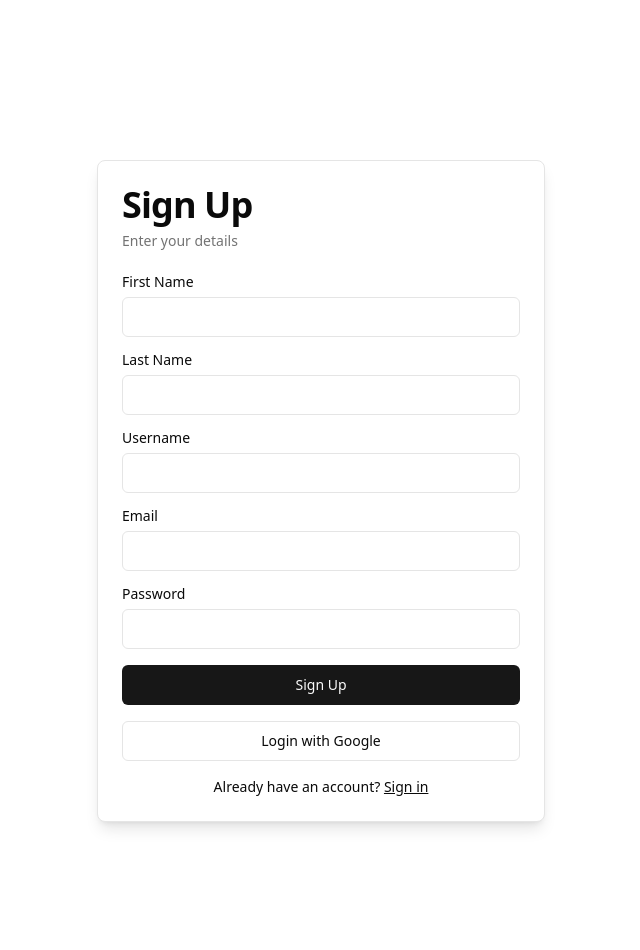
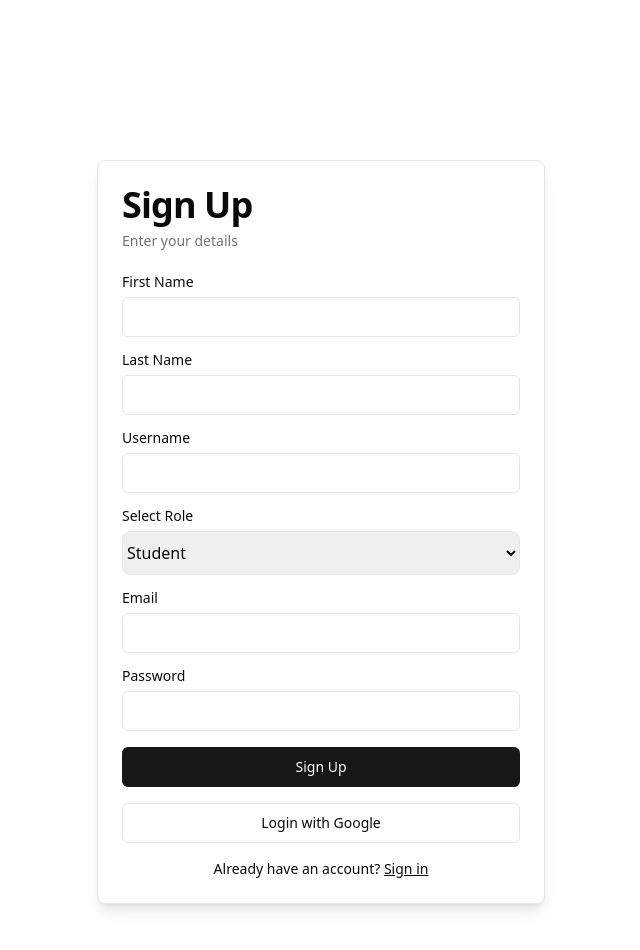
Before and after one commit to Darker98/EduFlow, a React (Vite) app in the folder client/: page /signup in a window 1280 px wide. Shown: the top 950 px of the page, without its empty margins (319-959 px from the left). Built offline with nearby package versions, Linux system fonts and the light colour scheme.

Commit message:
added a select option in signup page and added two buttons in the login page

```diff
--- a/client/src/components/login-form.jsx
+++ b/client/src/components/login-form.jsx
@@ -77,9 +77,14 @@ function LoginForm() {
             </div>
             <Input id="password" type="password" required value={password} onChange={(e) => setPassword(e.target.value)}/>
           </div>
+          <div className="flex gap-2">
           <Button  type="submit" className="w-full" onClick={()=>handleSignIn()} >
-            Login
+            Login as Student
           </Button>
+          <Button  type="submit" className="w-full" onClick={()=>handleSignIn()} >
+            Login as Instructor
+          </Button>
+          </div>
           <Button variant="outline" className="w-full">
             Login with Google
           </Button>
--- a/client/src/components/signup-form.jsx
+++ b/client/src/components/signup-form.jsx
@@ -1,10 +1,10 @@
-import React from 'react'
+import React from "react";
 import { Link } from "react-router-dom";
-import { useNavigate } from 'react-router-dom';
+import { useNavigate } from "react-router-dom";
 import { Button } from "@/components/ui/button";
-import { useToast } from "@/hooks/use-toast"
-import { useState } from 'react';
-import axios from 'axios';
+import { useToast } from "@/hooks/use-toast";
+import { useState } from "react";
+import axios from "axios";
 import {
   Card,
   CardContent,
@@ -14,6 +14,14 @@ import {
 } from "@/components/ui/card";
 import { Input } from "@/components/ui/input";
 import { Label } from "@/components/ui/label";
+import {
+  Select,
+  SelectContent,
+  SelectItem,
+  SelectTrigger,
+  SelectValue,
+} from "@/components/ui/select";
+
 const SignUp = () => {
   const navigate = useNavigate();
   const { toast } = useToast();
@@ -22,42 +30,42 @@ const SignUp = () => {
   const [last_name, setLastName] = useState();
   const [email, setEmail] = useState();
   const [password, setPassword] = useState();
+  const [role, setRole] = useState();
 
-  const handleSignUp = async ()=> {
-    try{
-      const res = await axios.post('http://localhost:3000/user/signup', {
-        name: username,
+  const handleSignUp = async () => {
+    try {
+      const res = await axios.post("http://localhost:3000/user/signup", {
+        first_name,
+        last_name,
+        username,
+        role,
         email,
-        password
-      })
+        password,
+      });
 
-      if(res.data.success){
+      if (res.data.success) {
         console.log(res.data.message);
         toast({
           title: res.data.message,
           description: "You can now login to your account",
           variant: "success",
-        })
-        navigate('/login');
+        });
+        navigate("/login");
       }
-
-    }
-    catch(err){
+    } catch (err) {
       toast({
         title: err.response.data.message,
         description: "Please try again",
-        variant: "destructive"
-      })
+        variant: "destructive",
+      });
     }
-  }
+  };
 
   return (
     <Card className="mx-auto max-w-md shadow-lg">
       <CardHeader>
         <CardTitle className="text-4xl font-bold">Sign Up</CardTitle>
-            <CardDescription>
-              Enter your details
-            </CardDescription>
+        <CardDescription>Enter your details</CardDescription>
       </CardHeader>
       <CardContent>
         <div className="grid gap-4">
@@ -67,7 +75,7 @@ const SignUp = () => {
               type="text"
               required
               value={first_name}
-                  onChange = {(e) => setFirstName(e.target.value)}
+              onChange={(e) => setFirstName(e.target.value)}
             />
           </div>
           <div className="grid gap-2">
@@ -76,7 +84,7 @@ const SignUp = () => {
               type="text"
               required
               value={last_name}
-                  onChange = {(e) => setLastName(e.target.value)}
+              onChange={(e) => setLastName(e.target.value)}
             />
           </div>
           <div className="grid gap-2">
@@ -85,29 +93,43 @@ const SignUp = () => {
               type="text"
               required
               value={username}
-                  onChange = {(e) => setUsername(e.target.value)}
+              onChange={(e) => setUsername(e.target.value)}
             />
+          </div>
+          <div className="grid gap-2">
+            <Label>Select Role</Label>
+            <select value={role} onChange={(e) => setRole(e.target.value)} className="border h-11 rounded-lg">
+              <option value="student">Student</option>
+              <option value="instructor">Instructor</option>
+            </select>
           </div>
           <div className="grid gap-2">
             <div className="flex items-center">
               <Label htmlFor="password">Email</Label>
             </div>
-                <Input  type="email" required
-
-                value = {email}
-                onChange = {(e) => setEmail(e.target.value)}
+            <Input
+              type="email"
+              required
+              value={email}
+              onChange={(e) => setEmail(e.target.value)}
             />
           </div>
           <div className="grid gap-2">
             <div className="flex items-center">
               <Label htmlFor="password">Password</Label>
             </div>
-                <Input  type="password" required
-                value = {password}
-                onChange = {(e) => setPassword(e.target.value)}
+            <Input
+              type="password"
+              required
+              value={password}
+              onChange={(e) => setPassword(e.target.value)}
             />
           </div>
-              <Button type="submit" className="w-full" onClick={()=>handleSignUp()}>
+          <Button
+            type="submit"
+            className="w-full"
+            onClick={() => handleSignUp()}
+          >
             Sign Up
           </Button>
           <Button variant="outline" className="w-full">
@@ -116,13 +138,13 @@ const SignUp = () => {
         </div>
         <div className="mt-4 text-center text-sm">
           Already have an account?{" "}
-              <Link to='/login' className="underline">
+          <Link to="/login" className="underline">
             Sign in
           </Link>
         </div>
       </CardContent>
     </Card>
   );
-}
+};
 
-export default SignUp
+export default SignUp;
```
Lines whose indentation alone changed are shown as unchanged.
